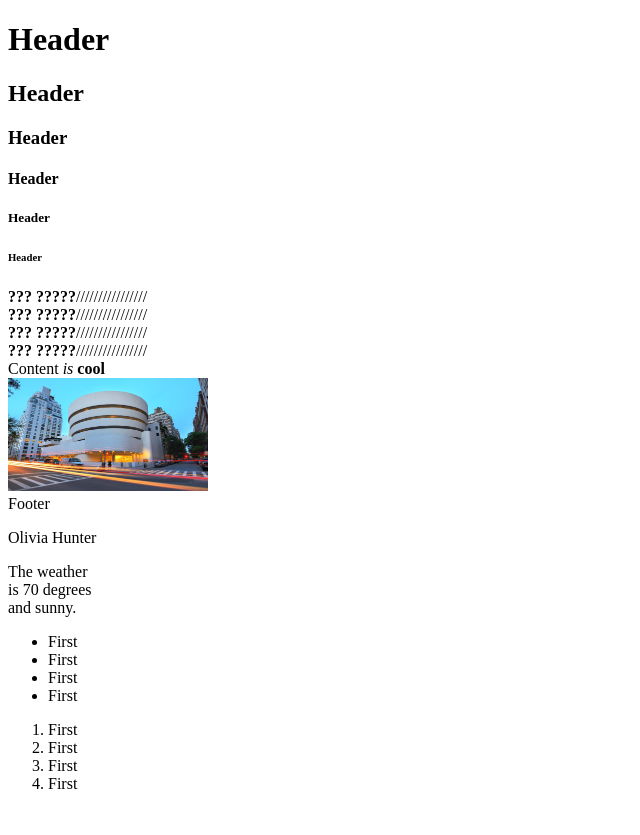
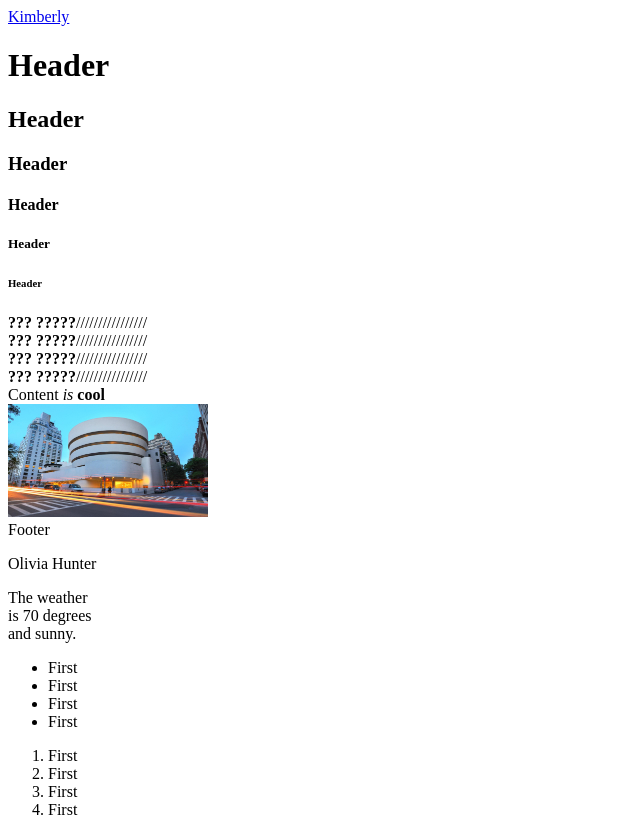
Before and after one commit to Oliviahunter/hunto228.github.io, a plain HTML site: page index.html in a window 1280 px wide. Shown: the whole page, without its empty margins (0-640 px from the left). Before the commit the page ends 809 px from the top, so only its background shows below. Drawn offline with nearby package versions, Linux system fonts and the light colour scheme.

Commit message:
add link

```diff
--- a/index.html
+++ b/index.html
@@ -8,6 +8,9 @@
   </head>
 
   <body>
+
+   <a href="https://chank078.github.io/">Kimberly</a>
+
     <div>
     <h1>Header</h1>
     <h2>Header</h2>
```
